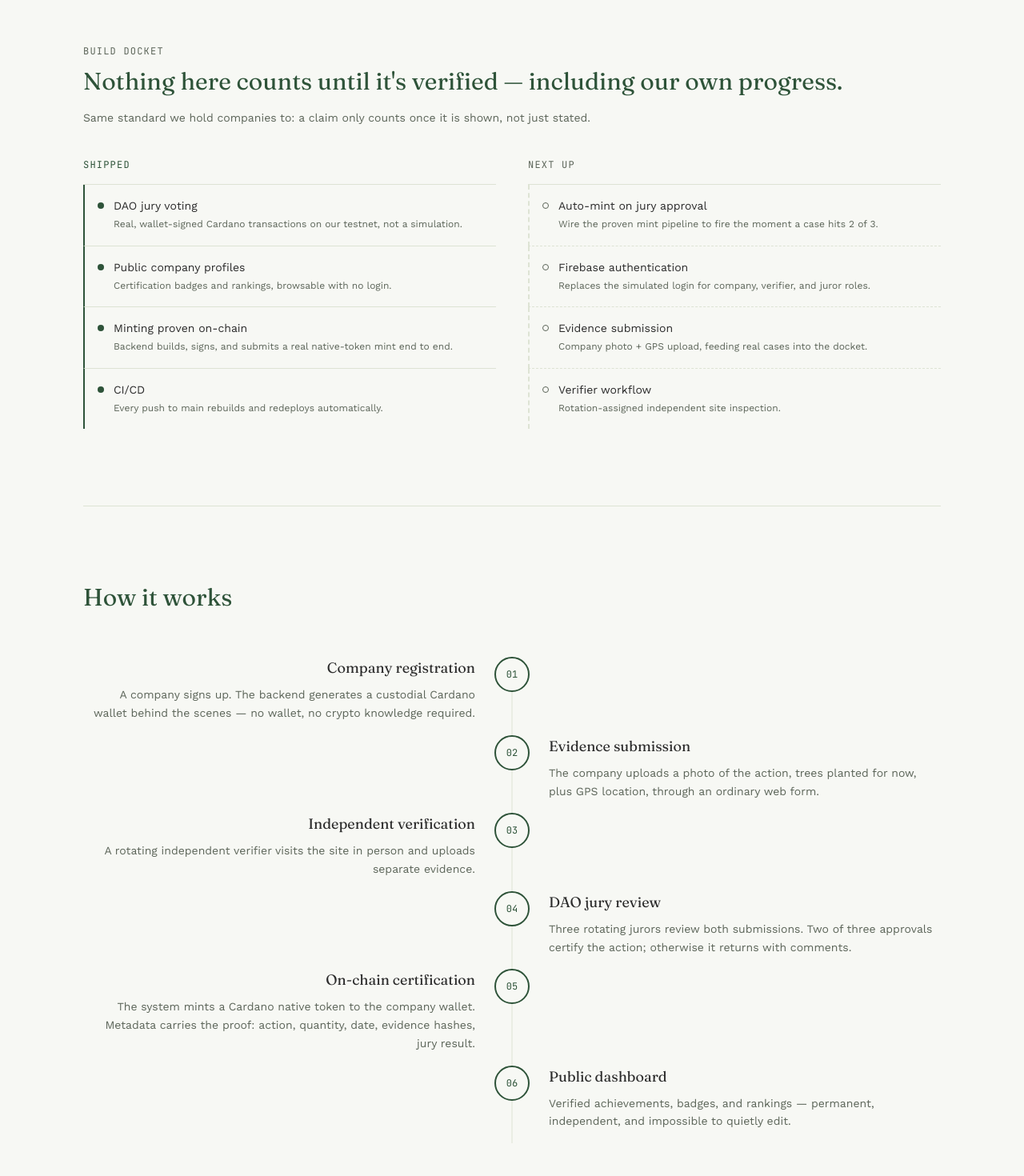
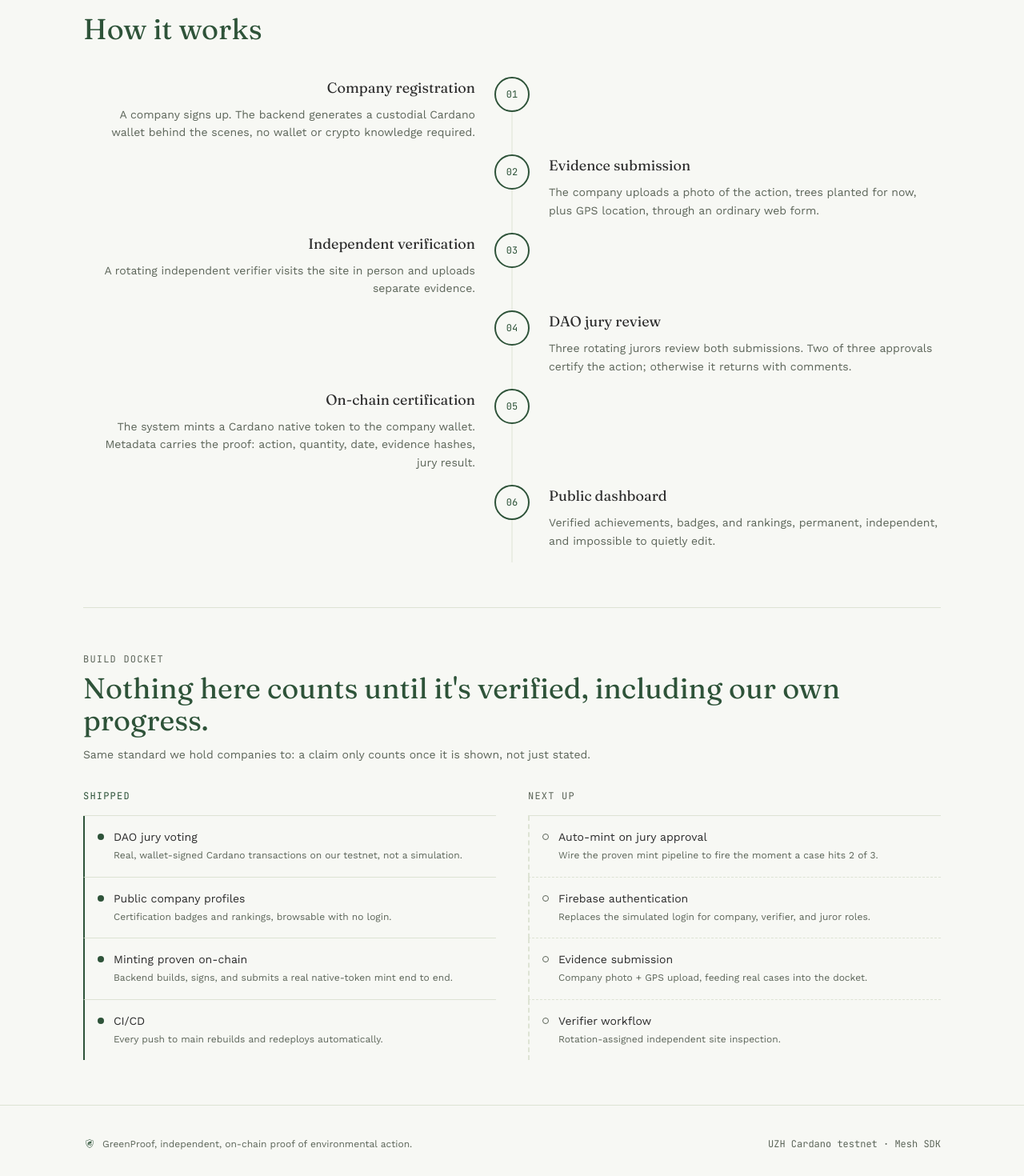
Before and after one commit to MauricioBravo/DDIB26, a Next.js app: page / in a window 1280 px wide. Shown: the part 880-2350 px from the top of the page at 80% size. Built offline with nearby package versions, Linux system fonts and the light colour scheme.

Commit message:
Reorder landing sections, tighten spacing, and remove dashes from UI copy
How it works now leads the page below the hero, with Build docket moved
to close it out. Also stripped every em dash and double-hyphen dash from
user-facing text across the app and added a CLAUDE.md rule so it stays
that way.

```diff
--- a/src/app/companies/[slug]/page.tsx
+++ b/src/app/companies/[slug]/page.tsx
@@ -61,7 +61,7 @@ export default async function CompanyProfilePage({
             verification and a two-of-three DAO jury approval.
           </p>
           <p className="mt-2 font-mono text-[11px] text-muted-foreground/80">
-            Example profile -- illustrative, not a live on-chain lookup.
+            Example profile, illustrative, not a live on-chain lookup.
           </p>
 
           <div className="mt-10 grid grid-cols-1 gap-y-12 sm:grid-cols-3">
--- a/src/app/companies/page.tsx
+++ b/src/app/companies/page.tsx
@@ -32,7 +32,7 @@ export default function CompaniesDirectoryPage() {
             No login required to browse.
           </p>
           <p className="mt-2 font-mono text-[11px] text-muted-foreground/80">
-            Example data -- not live certifications.
+            Example data, not live certifications.
           </p>
           <p className="mt-5">
             <Link
--- a/src/app/companies/rankings/page.tsx
+++ b/src/app/companies/rankings/page.tsx
@@ -243,7 +243,7 @@ export default async function RankingsPage({
             these readings is presented as the true one.
           </p>
           <p className="mt-2 font-mono text-[11px] text-muted-foreground/80">
-            Example data -- not live certifications.
+            Example data, not live certifications.
           </p>
         </section>
 
--- a/src/app/login/page.tsx
+++ b/src/app/login/page.tsx
@@ -123,7 +123,7 @@ export default function LoginPage() {
                 Signed in as {ROLE_COPY[signedInAs].label}
               </p>
               <p className="mt-4 max-w-sm text-sm leading-relaxed text-muted-foreground">
-                This is a demo login — no real account or session was
+                This is a demo login, no real account or session was
                 created. The {ROLE_COPY[signedInAs].label.toLowerCase()}{" "}
                 dashboard isn&apos;t built yet.
               </p>
@@ -187,7 +187,7 @@ export default function LoginPage() {
               </button>
 
               <p className="mt-6 font-mono text-xs leading-relaxed text-muted-foreground">
-                Demo credentials — Company: enterprise@example.com / 1234 · DAO
+                Demo credentials. Company: enterprise@example.com / 1234 · DAO
                 Juror: admin@example.com / 1234 · Verifier:
                 verifier@example.com / 1234
               </p>
--- a/src/app/page.tsx
+++ b/src/app/page.tsx
@@ -5,7 +5,7 @@ const steps = [
   {
     n: "01",
     title: "Company registration",
-    body: "A company signs up. The backend generates a custodial Cardano wallet behind the scenes — no wallet, no crypto knowledge required.",
+    body: "A company signs up. The backend generates a custodial Cardano wallet behind the scenes, no wallet or crypto knowledge required.",
   },
   {
     n: "02",
@@ -30,7 +30,7 @@ const steps = [
   {
     n: "06",
     title: "Public dashboard",
-    body: "Verified achievements, badges, and rankings — permanent, independent, and impossible to quietly edit.",
+    body: "Verified achievements, badges, and rankings, permanent, independent, and impossible to quietly edit.",
   },
 ];
 
@@ -147,7 +147,7 @@ export default function Home() {
             </h1>
             <p className="mt-8 max-w-xl text-lg leading-relaxed text-muted-foreground">
               Two humans upload photos. A decentralized jury validates them.
-              The blockchain does the rest, silently — companies and
+              The blockchain does the rest, silently, companies and
               verifiers never touch a wallet.
             </p>
           </div>
@@ -161,7 +161,7 @@ export default function Home() {
                 We verify. We don&apos;t reward.
               </p>
               <p className="mt-2 text-sm leading-relaxed text-muted-foreground">
-                Minting a token for a green action is easy — plenty of
+                Minting a token for a green action is easy, plenty of
                 projects do it. Proving the action actually happened,
                 independently, and keeping that proof tamper-proof, is the
                 part everyone skips. GreenProof is built to be that layer:
@@ -187,20 +187,73 @@ export default function Home() {
           </div>
         </section>
 
-        <section id="progress" className="border-t border-border py-16 sm:py-24">
+        <section id="how-it-works" className="border-t border-border py-10 sm:py-14">
+          <h2 className="font-heading text-3xl text-primary sm:text-4xl">
+            How it works
+          </h2>
+
+          {/* Mobile: simple stacked list, no room for the connector below. */}
+          <div className="mt-8 grid grid-cols-1 gap-y-10 sm:hidden">
+            {steps.map((step) => (
+              <div key={step.n} className="flex gap-5">
+                <span className="font-mono text-sm text-accent">{step.n}</span>
+                <div>
+                  <h3 className="font-heading text-lg text-foreground">
+                    {step.title}
+                  </h3>
+                  <p className="mt-2 text-sm leading-relaxed text-muted-foreground">
+                    {step.body}
+                  </p>
+                </div>
+              </div>
+            ))}
+          </div>
+
+          {/* Desktop: a single spine down the center, steps alternating
+              left/right off of it, so the reading order (01 -> 06) is
+              exactly the line -- there's no other path to follow. */}
+          <div className="relative mt-10 hidden sm:block">
+            <div
+              aria-hidden
+              className="absolute inset-y-0 left-1/2 w-px -translate-x-1/2 bg-border"
+            />
+            <div className="grid grid-cols-[1fr_auto_1fr] gap-x-6">
+              {steps.map((step, i) => {
+                const onLeft = i % 2 === 0;
+                return (
+                  <div key={step.n} className="contents">
+                    <div className={onLeft ? "pb-4 text-right" : "pb-4"}>
+                      {onLeft && <StepText step={step} align="right" />}
+                    </div>
+                    <div className="flex justify-center">
+                      <span className="relative z-10 flex h-11 w-11 shrink-0 items-center justify-center rounded-full border-2 border-forest bg-background font-mono text-xs text-forest">
+                        {step.n}
+                      </span>
+                    </div>
+                    <div className="pb-4">
+                      {!onLeft && <StepText step={step} align="left" />}
+                    </div>
+                  </div>
+                );
+              })}
+            </div>
+          </div>
+        </section>
+
+        <section id="progress" className="border-t border-border py-10 sm:py-14">
           <p className="font-mono text-xs uppercase tracking-widest text-muted-foreground">
             Build docket
           </p>
-          <h2 className="mt-3 font-heading text-2xl text-primary sm:text-3xl">
-            Nothing here counts until it&apos;s verified — including our own
+          <h2 className="mt-2 font-heading text-3xl text-primary sm:text-4xl">
+            Nothing here counts until it&apos;s verified, including our own
             progress.
           </h2>
-          <p className="mt-4 max-w-2xl text-sm leading-relaxed text-muted-foreground">
+          <p className="mt-3 max-w-2xl text-sm leading-relaxed text-muted-foreground">
             Same standard we hold companies to: a claim only counts once it
             is shown, not just stated.
           </p>
 
-          <div className="mt-10 grid grid-cols-1 gap-x-10 gap-y-10 md:grid-cols-2">
+          <div className="mt-8 grid grid-cols-1 gap-x-10 gap-y-8 md:grid-cols-2">
             <div>
               <p className="font-mono text-xs uppercase tracking-widest text-primary">
                 Shipped
@@ -240,59 +293,6 @@ export default function Home() {
             </div>
           </div>
         </section>
-
-        <section id="how-it-works" className="border-t border-border py-16 sm:py-24">
-          <h2 className="font-heading text-2xl text-primary sm:text-3xl">
-            How it works
-          </h2>
-
-          {/* Mobile: simple stacked list, no room for the connector below. */}
-          <div className="mt-10 grid grid-cols-1 gap-y-12 sm:hidden">
-            {steps.map((step) => (
-              <div key={step.n} className="flex gap-5">
-                <span className="font-mono text-sm text-accent">{step.n}</span>
-                <div>
-                  <h3 className="font-heading text-lg text-foreground">
-                    {step.title}
-                  </h3>
-                  <p className="mt-2 text-sm leading-relaxed text-muted-foreground">
-                    {step.body}
-                  </p>
-                </div>
-              </div>
-            ))}
-          </div>
-
-          {/* Desktop: a single spine down the center, steps alternating
-              left/right off of it, so the reading order (01 -> 06) is
-              exactly the line -- there's no other path to follow. */}
-          <div className="relative mt-14 hidden sm:block">
-            <div
-              aria-hidden
-              className="absolute inset-y-0 left-1/2 w-px -translate-x-1/2 bg-border"
-            />
-            <div className="grid grid-cols-[1fr_auto_1fr] gap-x-6">
-              {steps.map((step, i) => {
-                const onLeft = i % 2 === 0;
-                return (
-                  <div key={step.n} className="contents">
-                    <div className={onLeft ? "pb-4 text-right" : "pb-4"}>
-                      {onLeft && <StepText step={step} align="right" />}
-                    </div>
-                    <div className="flex justify-center">
-                      <span className="relative z-10 flex h-11 w-11 shrink-0 items-center justify-center rounded-full border-2 border-forest bg-background font-mono text-xs text-forest">
-                        {step.n}
-                      </span>
-                    </div>
-                    <div className="pb-4">
-                      {!onLeft && <StepText step={step} align="left" />}
-                    </div>
-                  </div>
-                );
-              })}
-            </div>
-          </div>
-        </section>
       </main>
 
       <footer className="border-t border-border">
@@ -303,7 +303,7 @@ export default function Home() {
               className="mark-icon h-4 w-4 shrink-0 text-forest"
               style={{ "--mark-icon-src": "url(/shield-mark.png)" } as CSSProperties}
             />
-            GreenProof — independent, on-chain proof of environmental action.
+            GreenProof, independent, on-chain proof of environmental action.
           </span>
           <span className="font-mono">UZH Cardano testnet · Mesh SDK</span>
         </div>
--- a/src/app/verifier/[caseId]/page.tsx
+++ b/src/app/verifier/[caseId]/page.tsx
@@ -59,7 +59,7 @@ export default async function VerifierCasePage({
         {caseData.status === "rejected" && (
           <section className="border-t border-border py-6">
             <p className="font-mono text-xs uppercase tracking-widest text-destructive">
-              Rejected -- jury feedback
+              Rejected: jury feedback
             </p>
             <ul className="mt-3 space-y-2">
               {caseData.votes
--- a/src/app/verifier/page.tsx
+++ b/src/app/verifier/page.tsx
@@ -55,7 +55,7 @@ export default function VerifierDashboardPage() {
           <p className="mt-4 max-w-xl text-sm leading-relaxed text-muted-foreground">
             Pick a case, visit the site, and attach your own photos or
             documents as independent evidence. No rotation assignment for
-            now -- any pending case can be inspected.
+            now, any pending case can be inspected.
           </p>
         </section>
 
```
Also changed, not shown: src/app/dao/[caseId]/vote-panel.tsx (+6 -6 lines), 2 other files (tests, documents, lock files or other folders).
